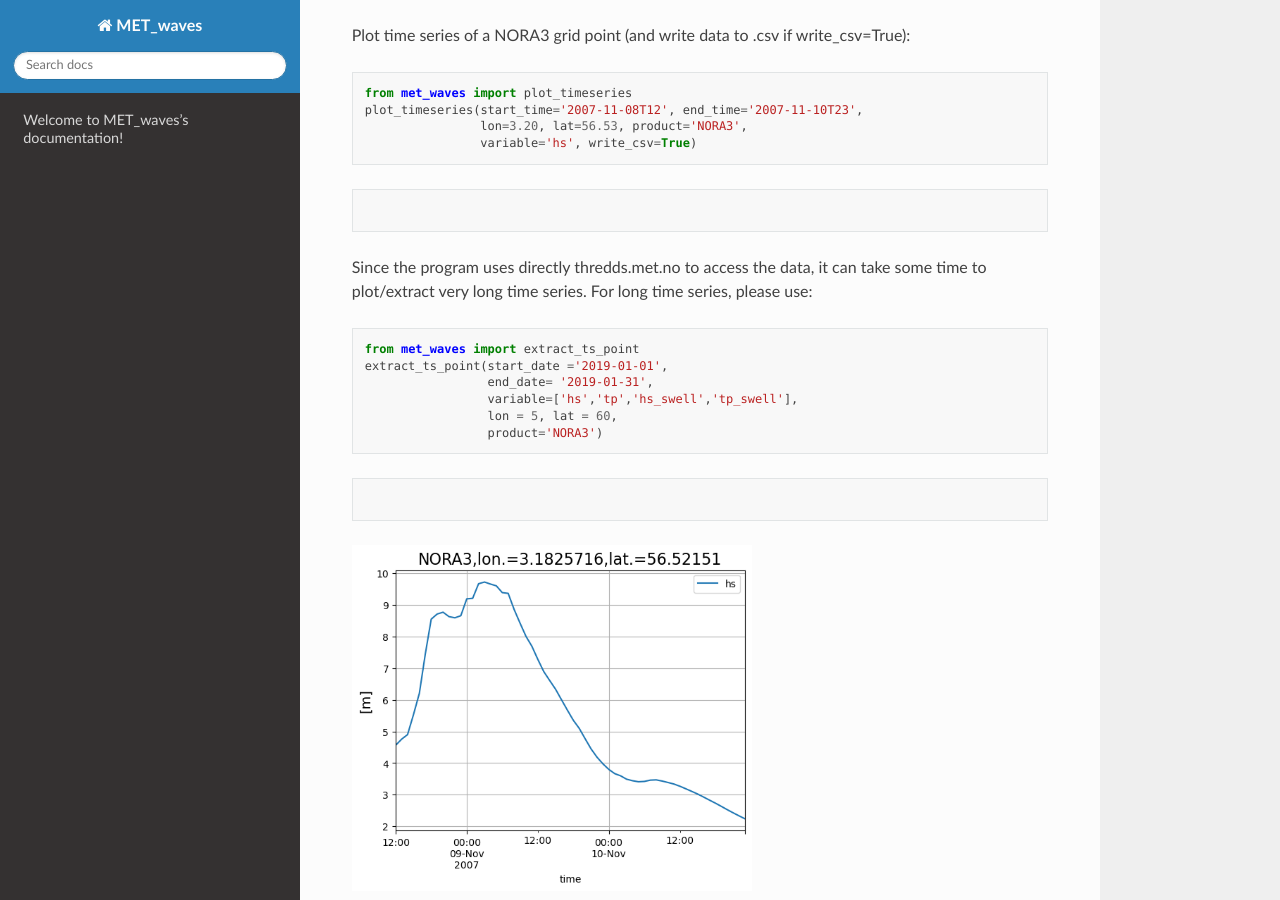
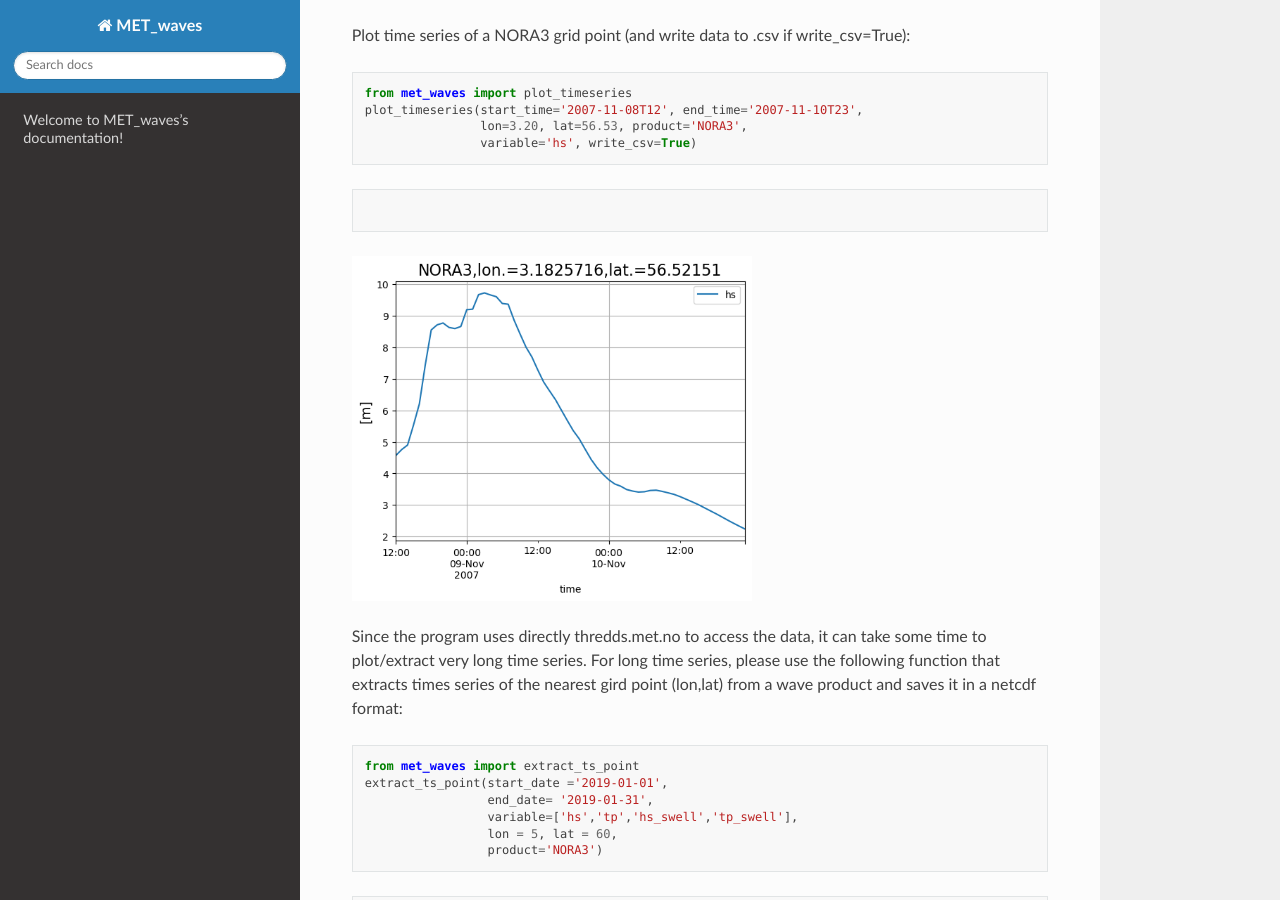
Before and after one commit to MET-OM/MET_waves, a Sphinx documentation site: the page built from docs/index.rst, in a window 1280 px wide and 900 px high, scrolled down 818 px. Built offline with Sphinx 7.4.7 and the Read the Docs theme 2.0.0, drawn with Linux system fonts in a browser that asks for light colours.

Commit message:
Update index.rst
update

```diff
--- a/docs/index.rst
+++ b/docs/index.rst
@@ -28,8 +28,11 @@ Plot time series of a NORA3 grid point (and write data to .csv if write_csv=True
                    variable='hs', write_csv=True)
 .. code-block:: rst
 
+.. image:: hs_NORA3_ts.png
+  :width: 400
+
 Since the program uses directly thredds.met.no to access the data, it can take some time to plot/extract very long time series.
-For long time series, please use::
+For long time series, please use the following function that extracts times series of the nearest gird point (lon,lat) from a wave product and saves it in a netcdf format::
 
    from met_waves import extract_ts_point
    extract_ts_point(start_date ='2019-01-01',
@@ -39,10 +42,6 @@ For long time series, please use::
                     product='NORA3')
 .. code-block:: rst
 
-
-
-.. image:: hs_NORA3_ts.png
-  :width: 400
 
 Plot 2D spectra of a NORA3 grid point::
 
```
